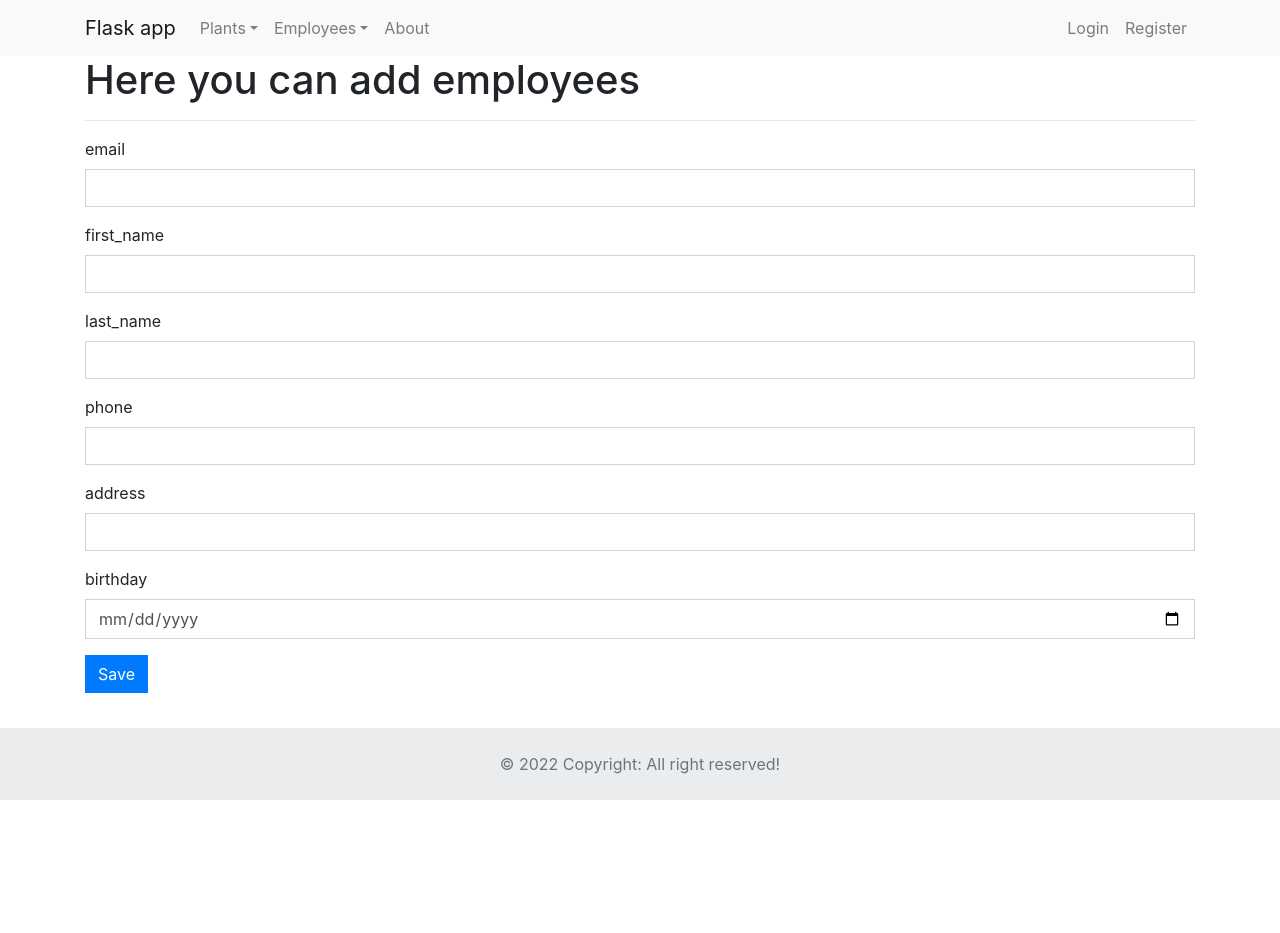
After one commit to saliwanmm/Job-Industry, a Flask app: page /add-employee in a window 1280 px wide. The commit adds this page. Shown: the top 933 px of the page. Run offline with Flask 3, Linux system fonts and the light colour scheme; some libraries are stand-ins or nearby versions.

Commit message:
add amployee

```diff
--- a/app/forms/employees.py
+++ b/app/forms/employees.py
@@ -1,5 +1,5 @@
 from flask_wtf import FlaskForm
-from wtforms import StringField, SubmitField, EmailField
+from wtforms import StringField, SubmitField, EmailField, DateField
 
 
 class EmployeesForm(FlaskForm):
@@ -8,5 +8,5 @@ class EmployeesForm(FlaskForm):
     last_name = StringField('last_name')
     phone = StringField('phone')
     address = StringField('address')
-    birthday = StringField('birthday')
+    birthday = DateField('birthday')
     submit = SubmitField('Save')
--- a/app/templates/common/header.html
+++ b/app/templates/common/header.html
@@ -15,7 +15,7 @@
             <a class="nav-link dropdown-toggle" href="#" id="userActions" data-toggle="dropdown" aria-haspopup="true"
               aria-expanded="false">Plants</a>
             <div class="dropdown-menu" aria-labelledby="userActions">
-              <a class="dropdown-item" href="{{ url_for('main.plants') }}">All plants</a>
+              <a class="dropdown-item" href="{{ url_for('plants.plants') }}">All plants</a>
               <a class="dropdown-item" href="{{ url_for('plants.add_plants') }}">Add plant</a>
             </div>
           </li>
@@ -23,9 +23,9 @@
             <a class="nav-link dropdown-toggle" href="#" id="userActions" data-toggle="dropdown" aria-haspopup="true"
               aria-expanded="false">Employees</a>
             <div class="dropdown-menu" aria-labelledby="userActions">
+              <a class="dropdown-item" href="{{ url_for('recipient.list') }}">All employee</a>
               <a class="dropdown-item" href="{{ url_for('upload.file_csv') }}">Upload employees from CSV file</a>
-              <a class="dropdown-item" href="{{ url_for('recipient.list') }}">All employee</a>
-              <a class="dropdown-item" href="{{ url_for('recipient.list') }}">Add employee</a>
+              <a class="dropdown-item" href="{{ url_for('recipient.add_employee') }}">Add employee</a>
             </div>
           </li>
           <li class="nav-item">
--- /dev/null
+++ b/app/templates/recipient/add_employee.html
@@ -0,0 +1,35 @@
+{% extends "base.html" %}
+
+{% block content %}
+<div class="container">
+  <h1>Here you can add employees</h1>
+  <hr>
+    <form method="post">
+        <div class="form-group">
+            {{ form.email.label }}
+            {{ form.email(class='form-control') }}
+        </div>
+        <div class="form-group">
+            {{ form.first_name.label }}
+            {{ form.first_name(class='form-control') }}
+        </div>
+        <div class="form-group">
+            {{ form.last_name.label }}
+            {{ form.last_name(class='form-control') }}
+        </div>
+        <div class="form-group">
+            {{ form.phone.label }}
+            {{ form.phone(class='form-control') }}
+        </div>
+        <div class="form-group">
+            {{ form.address.label }}
+            {{ form.address(class='form-control') }}
+        </div>
+        <div class="form-group">
+            {{ form.birthday.label }}
+            {{ form.birthday(class='form-control') }}
+        </div>
+        {{ form.submit(class='btn btn-primary') }}
+    </form>
+</div>
+{% endblock %}
--- a/app/views/recipient.py
+++ b/app/views/recipient.py
@@ -1,7 +1,8 @@
-from flask import Blueprint, redirect, url_for, flash, render_template
+from flask import Blueprint, redirect, url_for, flash, render_template, request
 from flask_login import login_required
 
 from app.models import Recipient
+from app.forms import EmployeesForm
 
 recipient_blueprint = Blueprint("recipient", __name__)
 
@@ -11,3 +12,23 @@ recipient_blueprint = Blueprint("recipient", __name__)
 def list():
     recipients = Recipient.query.all()
     return render_template("recipient/list.html", recipients=recipients)
+
+
+@recipient_blueprint.route("/add-employee", methods = ["GET", "POST"])
+def add_employee():
+    form = EmployeesForm(request.form)
+    if form.validate_on_submit():
+        empoloyee = Recipient(
+            email=form.email.data,
+            first_name=form.first_name.data,
+            last_name=form.last_name.data,
+            phone=form.phone.data,
+            address=form.address.data,
+            birthday=form.birthday.data,
+        )
+        empoloyee.save()
+        flash("You added a new employee", "success")
+        return redirect(url_for("recipient.list"))
+    elif form.is_submitted():
+        flash("The given data was invalid.", "danger")
+    return render_template("recipient/add_employee.html", form = form)
```
Also changed, not shown: app/views/main.py (+4 -4 lines), app/views/plants.py (+8 -2 lines), app/templates/plants/add_plants.html (renamed from app/templates/plants/register.html), app/templates/plants/plants_list.html (renamed from app/templates/plants/profile.html).
